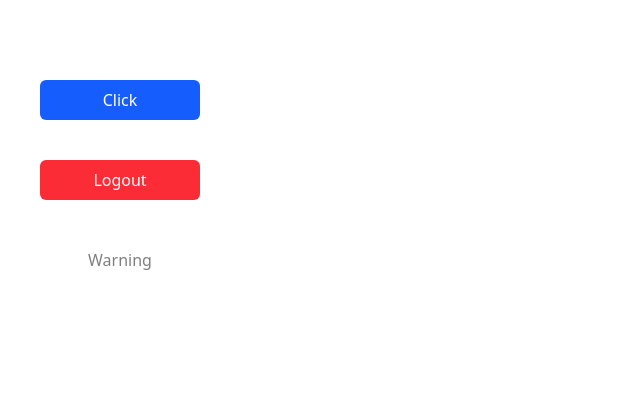
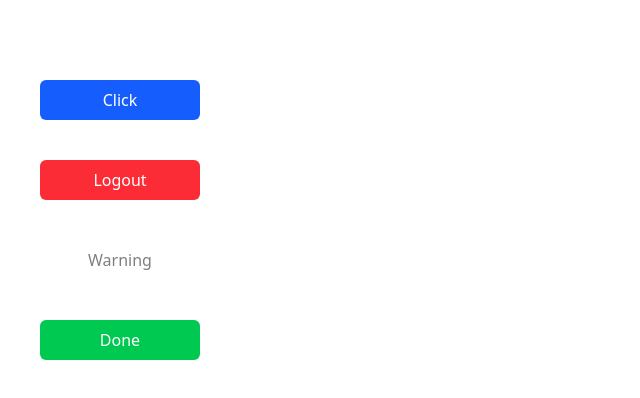
Before and after one commit to MERN-Bootcamp-2025/mb-learning, a React (Vite) app in the folder react/comps-app/: page / in a window 1280 px wide. Shown: the top 398 px of the page, without its empty margins (0-640 px from the left). Built offline with nearby package versions, Linux system fonts and the light colour scheme.

Commit message:
Made few changes in App.jsx

```diff
--- a/react/comps-app/src/App.jsx
+++ b/react/comps-app/src/App.jsx
@@ -7,7 +7,7 @@ const App = () => {
       <Button type="primary" onClick={()=>console.log("clicked!")}>Click</Button>
       <Button type="danger">Logout</Button>
       <Button type='warning' disabled>Warning</Button>
-      {/* <Button type='success'success outlined>Done</Button> */}
+      <Button type='success'success outlined>Done</Button>
 
 
     </div>
```
